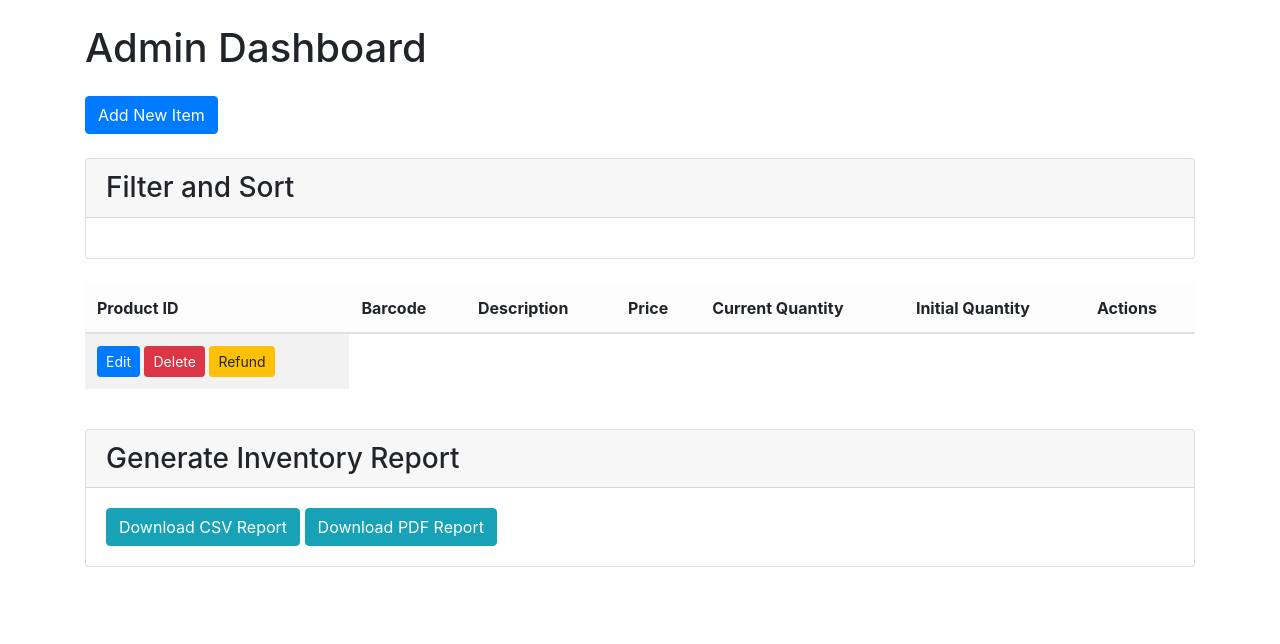
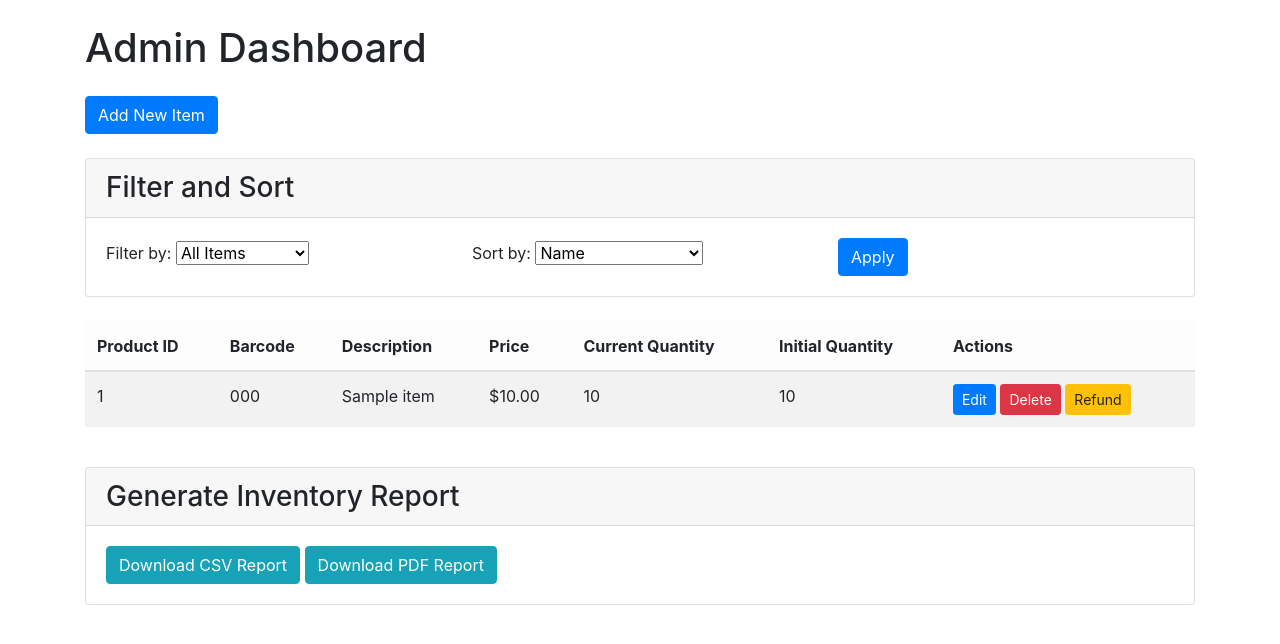
Before and after one commit to shresthab2-create/CSC335-database, a Flask app: template templates/admin_dashboard.html in a window 1280 px wide. Shown: the part 56-700 px from the top of the page. Run offline with Flask 2, Linux system fonts and the light colour scheme; the template is opened without the code that fills it: most values are stand-ins (such as "Sample title", 1, 10 or a date in 2020); some libraries are stand-ins or nearby versions.

Commit message:
Update admin_dashboard.html

```diff
--- a/templates/admin_dashboard.html
+++ b/templates/admin_dashboard.html
@@ -12,7 +12,25 @@
     </div>
     <div class="card-body">
         <form method="GET" action="{{ url_for('admin_dashboard') }}" class="row g-3 align-items-center">
-            <!-- Filter and sort options -->
+            <div class="col-md-4">
+                <label for="filter" class="form-label">Filter by:</label>
+                <select name="filter" id="filter" class="form-select">
+                    <option value="all" {% if filter_type == 'all' %}selected{% endif %}>All Items</option>
+                    <option value="sold" {% if filter_type == 'sold' %}selected{% endif %}>Sold Items</option>
+                    <option value="not_sold" {% if filter_type == 'not_sold' %}selected{% endif %}>Not Sold Items</option>
+                </select>
+            </div>
+            <div class="col-md-4">
+                <label for="sort" class="form-label">Sort by:</label>
+                <select name="sort" id="sort" class="form-select">
+                    <option value="name" {% if sort_by == 'name' %}selected{% endif %}>Name</option>
+                    <option value="price_high_to_low" {% if sort_by == 'price_high_to_low' %}selected{% endif %}>Price (High to Low)</option>
+                    <option value="price_low_to_high" {% if sort_by == 'price_low_to_high' %}selected{% endif %}>Price (Low to High)</option>
+                </select>
+            </div>
+            <div class="col-md-4 d-flex align-items-end">
+                <button type="submit" class="btn btn-primary">Apply</button>
+            </div>
         </form>
     </div>
 </div>
@@ -34,13 +52,21 @@
             </tr>
         </thead>
         <tbody>
-            {% for item, sold_quantity in items %}
+            {% for item_info in items %}
             <tr>
-                <!-- Item details -->
+                <td>{{ item_info.item.product_id }}</td>
+                <td>{{ item_info.item.barcode }}</td>
+                <td>{{ item_info.item.name }}</td>
+                <td>${{ "%.2f"|format(item_info.item.price) }}</td>
+                <td>{{ item_info.item.quantity }}</td>
+                <td>{{ item_info.item.initial_quantity }}</td>
+                {% if filter_type == 'sold' %}
+                    <td>{{ item_info.sold_quantity }}</td>
+                {% endif %}
                 <td>
-                    <a href="{{ url_for('edit_item', id=item.id) }}" class="btn btn-sm btn-primary">Edit</a>
-                    <a href="{{ url_for('delete_item', id=item.id) }}" class="btn btn-sm btn-danger" onclick="return confirm('Are you sure you want to delete this item?')">Delete</a>
-                    <a href="{{ url_for('refund_page', item_id=item.id) }}" class="btn btn-sm btn-warning">Refund</a>
+                    <a href="{{ url_for('edit_item', id=item_info.item.id) }}" class="btn btn-sm btn-primary">Edit</a>
+                    <a href="{{ url_for('delete_item', id=item_info.item.id) }}" class="btn btn-sm btn-danger" onclick="return confirm('Are you sure you want to delete this item?')">Delete</a>
+                    <a href="{{ url_for('refund_page', item_id=item_info.item.id) }}" class="btn btn-sm btn-warning">Refund</a>
                 </td>
             </tr>
             {% endfor %}
```
